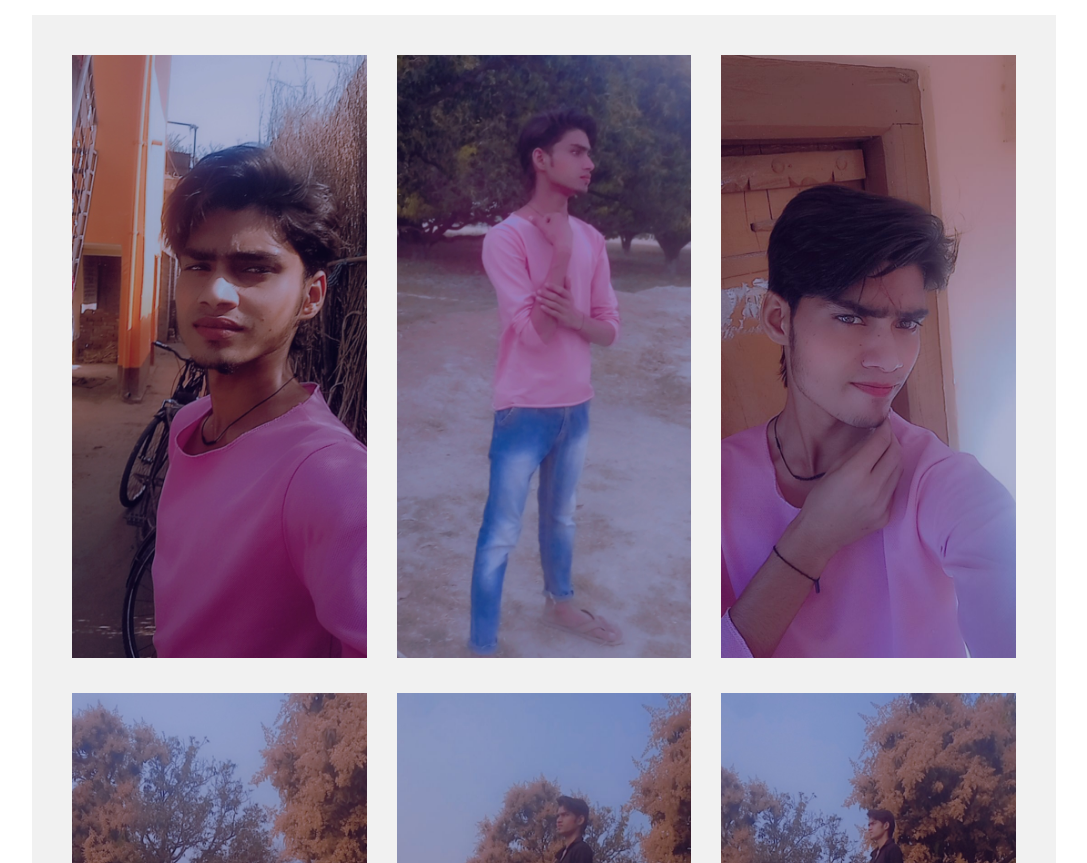
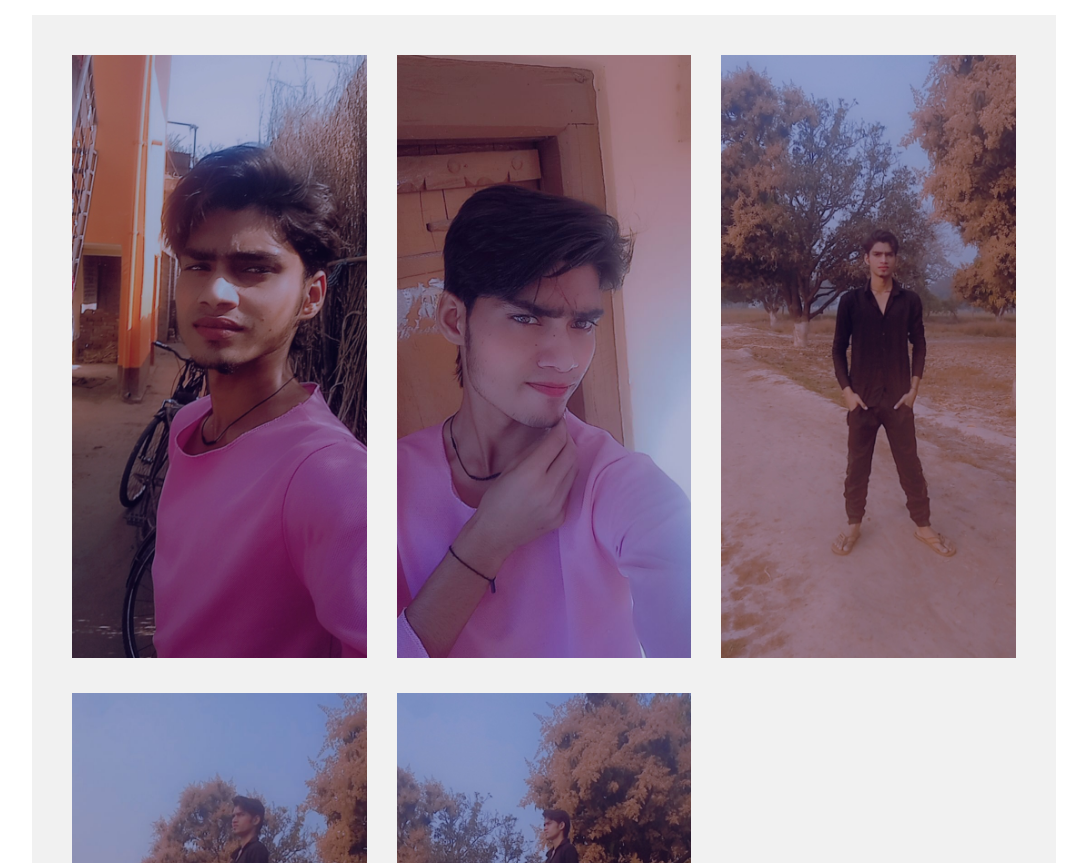
Before and after one commit to softwareCreater/unknownCoder, a plain HTML site: page index.html in a window 1280 px wide. Shown: the part 733-1596 px from the top of the page, without its empty margins (96-1183 px from the left). Drawn offline with Linux system fonts and the light colour scheme.

Commit message:
2nd img remove

```diff
--- a/index.html
+++ b/index.html
@@ -48,7 +48,7 @@
 
         <hr>
         <div class="img_box"> <img src="1.jpg" alt=""> </div>
-        <div class="img_box"> <img src="2.jpg" alt=""> </div>
+       <!-- <div class="img_box"> <img src="2.jpg" alt=""> </div>-->
         <div class="img_box"> <img src="3.jpg" alt=""> </div>
         <div class="img_box"> <img src="4.jpg" alt=""> </div>
         <div class="img_box"> <img src="5.jpg" alt=""> </div>
```
